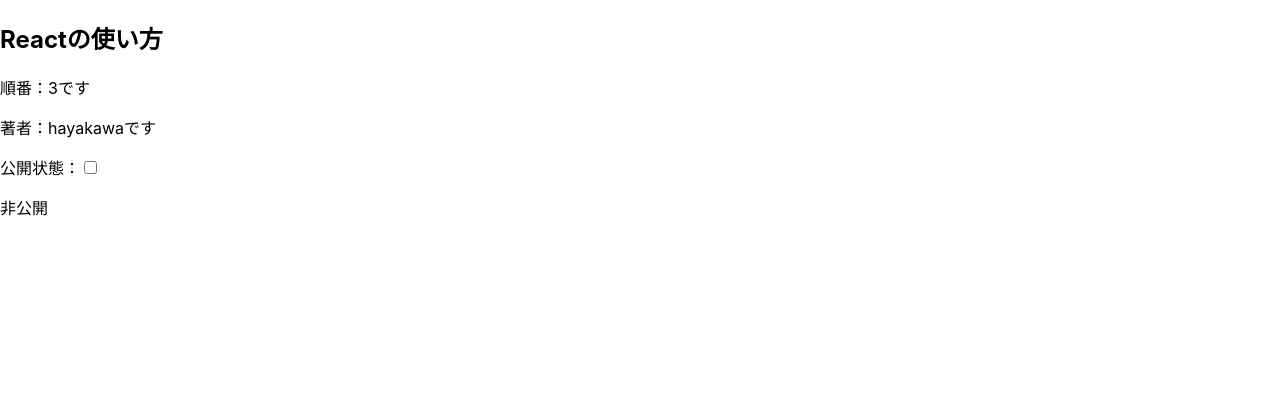
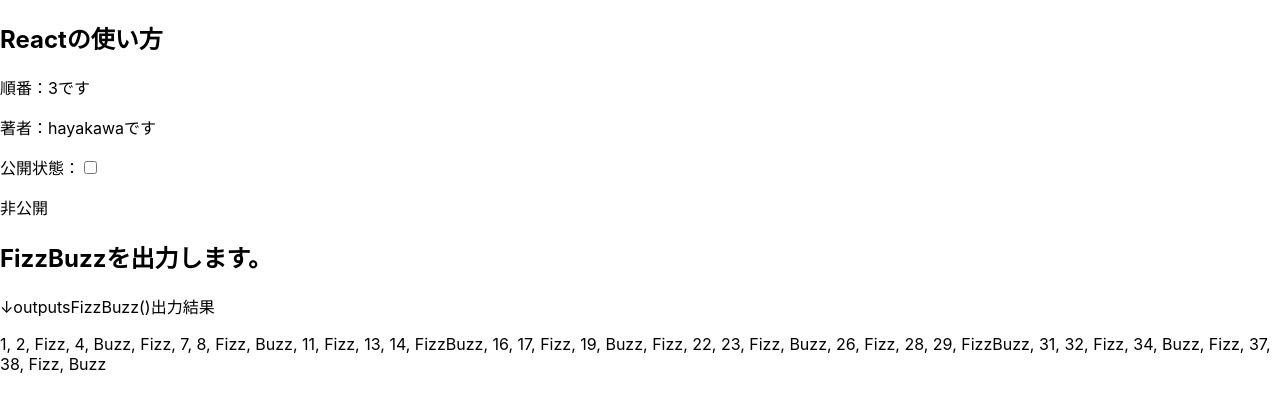
Before and after one commit to w8f/react-first-app, a React (Create React App) app in the folder react-sample/: page / in a window 1280 px wide. Shown: the top 412 px of the page. Built offline with nearby package versions, Linux system fonts and the light colour scheme.

Commit message:
fizzbuzzやってみた

```diff
--- a/react-sample/src/Article.jsx
+++ b/react-sample/src/Article.jsx
@@ -23,7 +23,11 @@
       <input
         id="check"
         type="checkbox"
-        checked={props.isPublished}
+        // checkedの場合、ブラウザ上でエラーが発生。↓エラー文
+        // You provided a `checked` prop to a form field without an `onChange` handler.
+        // This will render a read-only field. If the field should be mutable use `defaultChecked`.
+        // Otherwise, set either `onChange` or `readOnly`.
+        defaultChecked={props.isPublished}
         onClick={() => props.toggle()}
       ></input>
       <p>{publishState}</p>
--- a/react-sample/src/Blog.jsx
+++ b/react-sample/src/Blog.jsx
@@ -1,5 +1,6 @@
 import React from "react";
 import Article from "./Article";
+import FizzBuzz from "./FizzBuzz";
 
 // class component
 class Blog extends React.Component {
@@ -54,6 +55,7 @@
           author={authorName}
           toggle={() => this.togglePublished()}
         />
+        <FizzBuzz />
       </>
 
       // <React.Fragment>
--- /dev/null
+++ b/react-sample/src/FizzBuzz.jsx
@@ -0,0 +1,70 @@
+import React from "react";
+
+const FizzBuzz = () => {
+  /**
+   * １〜４０までの数字を出力
+   * ただし3の倍数なら、その数字は"Fizz"と出力
+   * ただし5の倍数なら、その数字は"Buzz"と出力
+   * ただし3の倍数かつ5の倍数なら、その数字は"FizzBuzz"と出力
+   * ただし、各数字の間に、カンマ　と　半角スペースを設けること
+   * @see https://qiita.com/ohara5555/items/1aebf19c3ba63643b714
+   */
+  const outputsFizzBuzz = () => {
+    /**
+     * 文字列にカンマと半角スペースを加えます
+     * @param {string} str 文字列
+     * @returns カンマ付きの文字列
+     */
+    const addComma = (str) => {
+      return str + ", ";
+    };
+
+    /**
+     * FizzBuzz判定関数
+     * @param {number} num 数字
+     * @returns res 結果
+     */
+    const judgeFizzBuzz = (num) => {
+      let res = "";
+      if (num % 15 === 0) {
+        res = "FizzBuzz";
+        return res;
+      }
+      if (num % 5 === 0) {
+        res = "Buzz";
+        return res;
+      }
+      if (num % 3 === 0) {
+        res = "Fizz";
+        return res;
+      }
+      res = num;
+      return res;
+    };
+
+    const FizzBuzzList = [];
+    const limit = 40;
+
+    const nums = Array(limit)
+      .fill()
+      .map((_, i) => i + 1);
+
+    nums.forEach((num) => {
+      let str =
+        num === limit ? judgeFizzBuzz(num) : addComma(judgeFizzBuzz(num));
+      FizzBuzzList.push(str);
+    });
+
+    return FizzBuzzList;
+  };
+
+  return (
+    <div>
+      <h2>FizzBuzzを出力します。</h2>
+      <p>↓outputsFizzBuzz()出力結果</p>
+      <p>{outputsFizzBuzz()}</p>
+    </div>
+  );
+};
+
+export default FizzBuzz;
```
